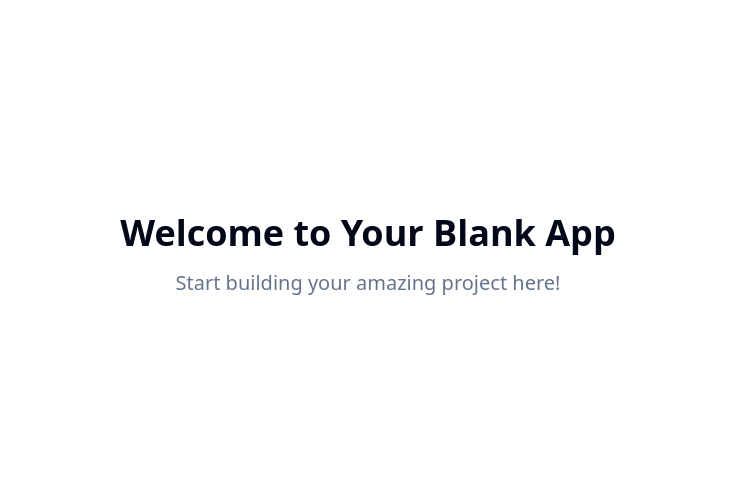
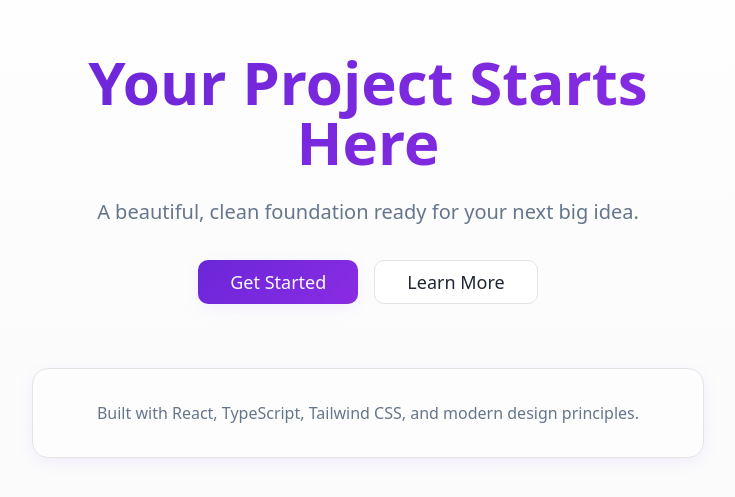
Before and after one commit to ubiqtechai/Ubiq-HRMS, a React (Vite) app: page / in a window 1280 px wide. Shown: the part 145-642 px from the top of the page, without its empty margins (272-1007 px from the left). Built offline with nearby package versions, Linux system fonts and the light colour scheme.

Commit message:
Create blank project
Create a new project with a blank slate.

```diff
--- a/src/components/ui/button.tsx
+++ b/src/components/ui/button.tsx
@@ -5,11 +5,11 @@ import { cva, type VariantProps } from "class-variance-authority"
 import { cn } from "@/lib/utils"
 
 const buttonVariants = cva(
-  "inline-flex items-center justify-center gap-2 whitespace-nowrap rounded-md text-sm font-medium ring-offset-background transition-colors focus-visible:outline-none focus-visible:ring-2 focus-visible:ring-ring focus-visible:ring-offset-2 disabled:pointer-events-none disabled:opacity-50 [&_svg]:pointer-events-none [&_svg]:size-4 [&_svg]:shrink-0",
+  "inline-flex items-center justify-center gap-2 whitespace-nowrap rounded-md text-sm font-medium ring-offset-background transition-all duration-300 focus-visible:outline-none focus-visible:ring-2 focus-visible:ring-ring focus-visible:ring-offset-2 disabled:pointer-events-none disabled:opacity-50 [&_svg]:pointer-events-none [&_svg]:size-4 [&_svg]:shrink-0",
   {
     variants: {
       variant: {
-        default: "bg-primary text-primary-foreground hover:bg-primary/90",
+        default: "bg-gradient-primary text-primary-foreground hover:shadow-glow hover:scale-105",
         destructive:
           "bg-destructive text-destructive-foreground hover:bg-destructive/90",
         outline:
@@ -18,6 +18,7 @@ const buttonVariants = cva(
           "bg-secondary text-secondary-foreground hover:bg-secondary/80",
         ghost: "hover:bg-accent hover:text-accent-foreground",
         link: "text-primary underline-offset-4 hover:underline",
+        hero: "bg-gradient-primary text-primary-foreground hover:shadow-glow hover:scale-105 shadow-soft",
       },
       size: {
         default: "h-10 px-4 py-2",
--- a/src/index.css
+++ b/src/index.css
@@ -2,41 +2,51 @@
 @tailwind components;
 @tailwind utilities;
 
-/* Definition of the design system. All colors, gradients, fonts, etc should be defined here.
-All colors MUST be HSL.
-*/
+/* Modern design system with beautiful colors and gradients */
 
 @layer base {
   :root {
     --background: 0 0% 100%;
-    --foreground: 222.2 84% 4.9%;
+    --foreground: 216 27% 16%;
 
     --card: 0 0% 100%;
-    --card-foreground: 222.2 84% 4.9%;
+    --card-foreground: 216 27% 16%;
 
     --popover: 0 0% 100%;
-    --popover-foreground: 222.2 84% 4.9%;
+    --popover-foreground: 216 27% 16%;
 
-    --primary: 222.2 47.4% 11.2%;
-    --primary-foreground: 210 40% 98%;
+    --primary: 263 70% 50%;
+    --primary-foreground: 0 0% 98%;
+    --primary-glow: 271 76% 53%;
 
-    --secondary: 210 40% 96.1%;
-    --secondary-foreground: 222.2 47.4% 11.2%;
+    --secondary: 240 5% 96%;
+    --secondary-foreground: 216 27% 16%;
 
-    --muted: 210 40% 96.1%;
-    --muted-foreground: 215.4 16.3% 46.9%;
+    --muted: 240 5% 96%;
+    --muted-foreground: 215 16% 47%;
 
-    --accent: 210 40% 96.1%;
-    --accent-foreground: 222.2 47.4% 11.2%;
+    --accent: 263 70% 50%;
+    --accent-foreground: 0 0% 98%;
 
-    --destructive: 0 84.2% 60.2%;
-    --destructive-foreground: 210 40% 98%;
+    --destructive: 0 84% 60%;
+    --destructive-foreground: 0 0% 98%;
 
-    --border: 214.3 31.8% 91.4%;
-    --input: 214.3 31.8% 91.4%;
-    --ring: 222.2 84% 4.9%;
+    --border: 240 6% 90%;
+    --input: 240 6% 90%;
+    --ring: 263 70% 50%;
 
-    --radius: 0.5rem;
+    --radius: 0.75rem;
+
+    /* Custom gradients */
+    --gradient-primary: linear-gradient(135deg, hsl(263 70% 50%), hsl(271 76% 53%));
+    --gradient-subtle: linear-gradient(180deg, hsl(0 0% 100%), hsl(240 5% 98%));
+
+    /* Shadows */
+    --shadow-soft: 0 4px 20px -4px hsl(263 70% 50% / 0.1);
+    --shadow-glow: 0 0 40px hsl(271 76% 53% / 0.2);
+
+    /* Transitions */
+    --transition-smooth: all 0.3s cubic-bezier(0.4, 0, 0.2, 1);
 
     --sidebar-background: 0 0% 98%;
 
@@ -56,33 +66,42 @@ All colors MUST be HSL.
   }
 
   .dark {
-    --background: 222.2 84% 4.9%;
-    --foreground: 210 40% 98%;
+    --background: 216 28% 7%;
+    --foreground: 0 0% 98%;
 
-    --card: 222.2 84% 4.9%;
-    --card-foreground: 210 40% 98%;
+    --card: 216 28% 7%;
+    --card-foreground: 0 0% 98%;
 
-    --popover: 222.2 84% 4.9%;
-    --popover-foreground: 210 40% 98%;
+    --popover: 216 28% 7%;
+    --popover-foreground: 0 0% 98%;
 
-    --primary: 210 40% 98%;
-    --primary-foreground: 222.2 47.4% 11.2%;
+    --primary: 271 76% 53%;
+    --primary-foreground: 216 28% 7%;
+    --primary-glow: 263 70% 50%;
 
-    --secondary: 217.2 32.6% 17.5%;
-    --secondary-foreground: 210 40% 98%;
+    --secondary: 217 33% 17%;
+    --secondary-foreground: 0 0% 98%;
 
-    --muted: 217.2 32.6% 17.5%;
-    --muted-foreground: 215 20.2% 65.1%;
+    --muted: 217 33% 17%;
+    --muted-foreground: 215 20% 65%;
 
-    --accent: 217.2 32.6% 17.5%;
-    --accent-foreground: 210 40% 98%;
+    --accent: 271 76% 53%;
+    --accent-foreground: 216 28% 7%;
 
-    --destructive: 0 62.8% 30.6%;
-    --destructive-foreground: 210 40% 98%;
+    --destructive: 0 63% 31%;
+    --destructive-foreground: 0 0% 98%;
 
-    --border: 217.2 32.6% 17.5%;
-    --input: 217.2 32.6% 17.5%;
-    --ring: 212.7 26.8% 83.9%;
+    --border: 217 33% 17%;
+    --input: 217 33% 17%;
+    --ring: 271 76% 53%;
+
+    /* Dark mode gradients */
+    --gradient-primary: linear-gradient(135deg, hsl(271 76% 53%), hsl(263 70% 50%));
+    --gradient-subtle: linear-gradient(180deg, hsl(216 28% 7%), hsl(217 33% 10%));
+
+    /* Dark mode shadows */
+    --shadow-soft: 0 4px 20px -4px hsl(271 76% 53% / 0.2);
+    --shadow-glow: 0 0 40px hsl(263 70% 50% / 0.3);
     --sidebar-background: 240 5.9% 10%;
     --sidebar-foreground: 240 4.8% 95.9%;
     --sidebar-primary: 224.3 76.3% 48%;
--- a/src/pages/Index.tsx
+++ b/src/pages/Index.tsx
@@ -1,11 +1,32 @@
-// Update this page (the content is just a fallback if you fail to update the page)
+import { Button } from "@/components/ui/button";
 
 const Index = () => {
   return (
-    <div className="min-h-screen flex items-center justify-center bg-background">
-      <div className="text-center">
-        <h1 className="text-4xl font-bold mb-4">Welcome to Your Blank App</h1>
-        <p className="text-xl text-muted-foreground">Start building your amazing project here!</p>
+    <div className="min-h-screen bg-gradient-subtle flex items-center justify-center p-4">
+      <div className="text-center max-w-2xl mx-auto">
+        <div className="mb-8">
+          <h1 className="text-5xl md:text-6xl font-bold bg-gradient-primary bg-clip-text text-transparent mb-6">
+            Your Project Starts Here
+          </h1>
+          <p className="text-xl text-muted-foreground leading-relaxed">
+            A beautiful, clean foundation ready for your next big idea.
+          </p>
+        </div>
+
+        <div className="flex flex-col sm:flex-row gap-4 justify-center items-center">
+          <Button variant="hero" size="lg" className="text-lg px-8">
+            Get Started
+          </Button>
+          <Button variant="outline" size="lg" className="text-lg px-8">
+            Learn More
+          </Button>
+        </div>
+
+        <div className="mt-16 p-8 bg-card/50 backdrop-blur-sm rounded-2xl border shadow-soft">
+          <p className="text-muted-foreground">
+            Built with React, TypeScript, Tailwind CSS, and modern design principles.
+          </p>
+        </div>
       </div>
     </div>
   );
--- a/tailwind.config.ts
+++ b/tailwind.config.ts
@@ -18,6 +18,17 @@ export default {
 			}
 		},
 		extend: {
+			backgroundImage: {
+				'gradient-primary': 'var(--gradient-primary)',
+				'gradient-subtle': 'var(--gradient-subtle)',
+			},
+			boxShadow: {
+				'soft': 'var(--shadow-soft)',
+				'glow': 'var(--shadow-glow)',
+			},
+			transitionTimingFunction: {
+				'smooth': 'var(--transition-smooth)',
+			},
 			colors: {
 				border: 'hsl(var(--border))',
 				input: 'hsl(var(--input))',
@@ -26,7 +37,8 @@ export default {
 				foreground: 'hsl(var(--foreground))',
 				primary: {
 					DEFAULT: 'hsl(var(--primary))',
-					foreground: 'hsl(var(--primary-foreground))'
+					foreground: 'hsl(var(--primary-foreground))',
+					glow: 'hsl(var(--primary-glow))'
 				},
 				secondary: {
 					DEFAULT: 'hsl(var(--secondary))',
```
